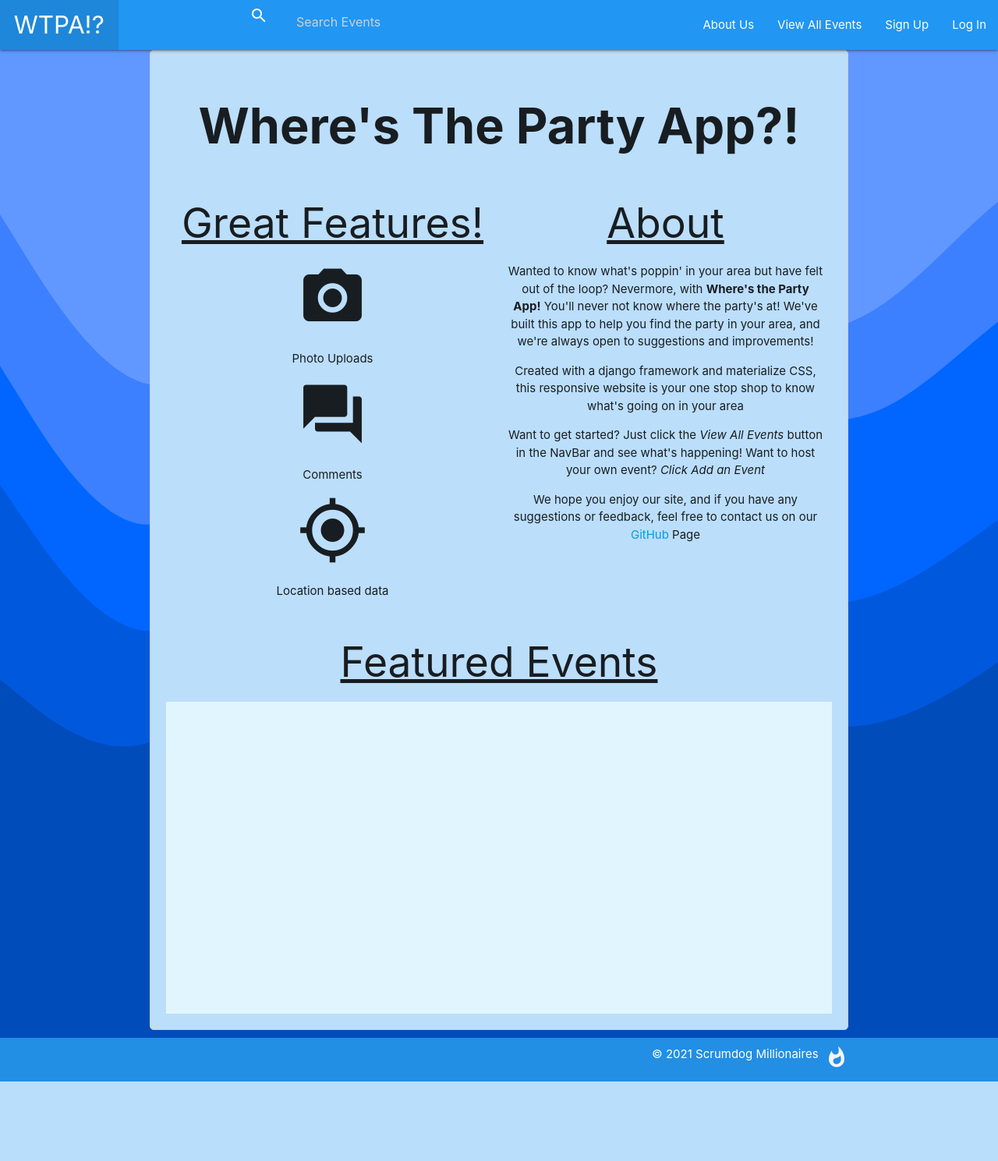
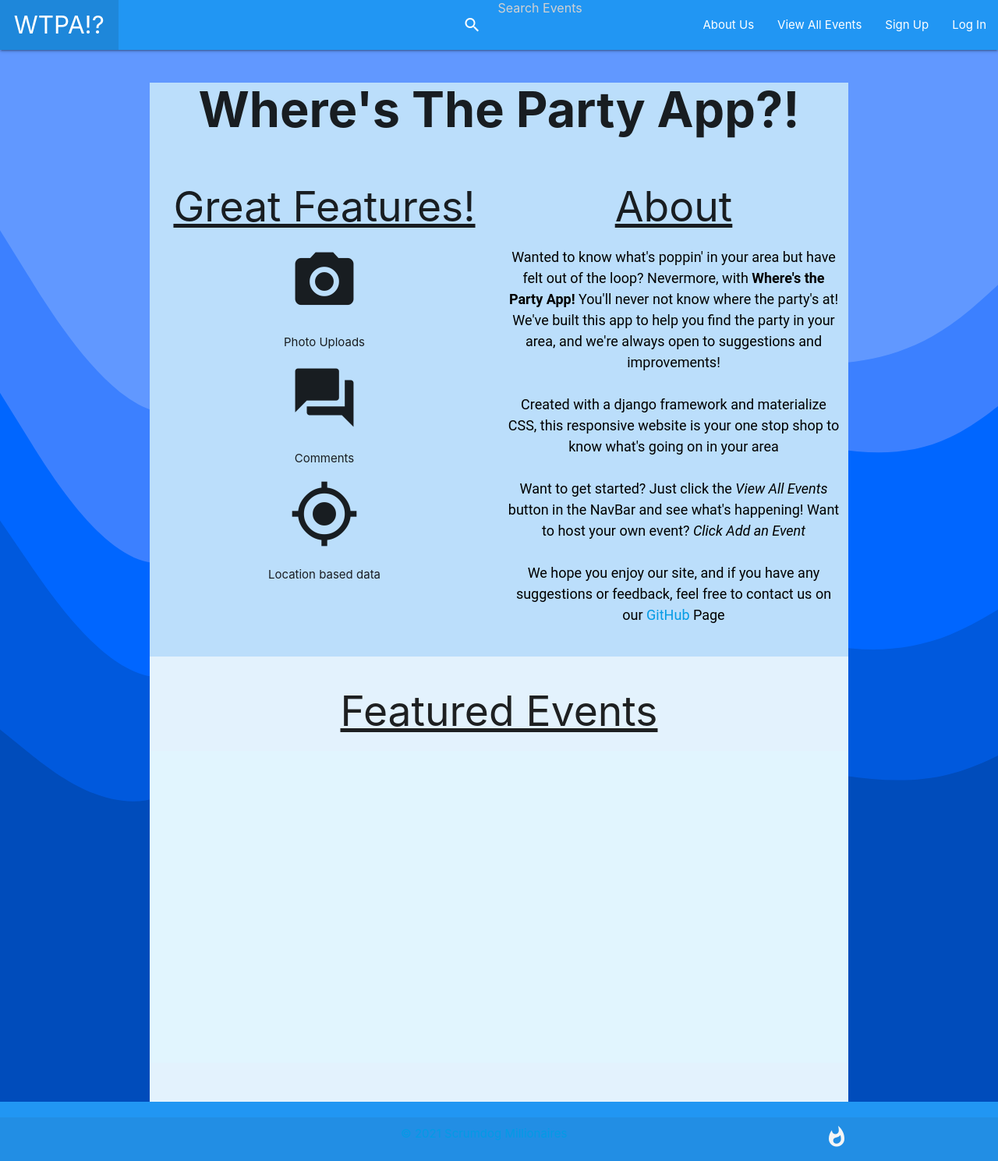
Before and after one commit to countchrisdo/wheresthepartyapp, a Django app: page / in a window 1280 px wide. Shown: the whole page at 78% size. Before the commit the page ends 1387 px from the top, so only its background shows below. Run offline with Django 3.2, Linux system fonts and the light colour scheme; data that the repository does not hold is empty.

Commit message:
updating styling

```diff
--- a/main_app/static/css/style.css
+++ b/main_app/static/css/test-style.css
@@ -34,12 +34,12 @@ main {
   padding: 10px;
 }
 
-#detail-h1 {
+/* #detail-h1 {
   font-size: 4.5em;
   font-weight: bold;
   padding: 10px;
   line-height: 50px !important;
-}
+} */
 
 #event-submit {
   margin-top: 2vh;
--- a/main_app/templates/base.html
+++ b/main_app/templates/base.html
@@ -16,8 +16,11 @@
 </head>
 
 <!-- This is the outermost layer -->
-<body class="center-align" style="background-image: url(../static/svg/wavebg.svg); background-repeat: no-repeat; background-size:cover;">
-  <!-- <body class="center-align blue lighten-5"> -->
+<body class="center-align" style="
+background-image: url(../static/svg/wavebg.svg);
+background-repeat: no-repeat;
+background-size:cover;"
+>
   <header class="navbar-fixed">
     <nav>
       <div class="nav-wrapper blue">
--- a/main_app/templates/home.html
+++ b/main_app/templates/home.html
@@ -1,6 +1,17 @@
 {% extends 'base.html' %}
 
 {% block content %}
+
+<style>
+    #aboutText {
+        font-size: 1.2em;
+        font-family: 'Roboto', sans-serif;
+        color: #000000;
+        text-align: center;
+        margin-top: 20px;
+        margin-bottom: 20px;
+    }
+</style>
 
 <h1 class="title"><b>Where's The Party App?!</b></h1>
 
@@ -19,23 +30,36 @@
     <div class="col s6">
     <h2><u>About</u></h2>
 
-        <p>Wanted to know what's poppin' in your area but have felt out of the loop? Nevermore, with <b>Where's the Party App!</b> You'll never not know where the party's at! We've built this app to help you find the party in your area, and we're always open to suggestions and improvements!</p
+        <p id="aboutText">Wanted to know what's poppin' in your area but have felt out of the loop? Nevermore, with <b>Where's the Party App!</b> You'll never not know where the party's at! We've built this app to help you find the party in your area, and we're always open to suggestions and improvements!
 
-        <p> Created with a django framework and materialize CSS, this responsive website is your one stop shop to know what's going on in your area</p>
+            <br><br>
 
-        <p>Want to get started? Just click the <i>View All Events</i> button in the NavBar and see what's happening! Want to host your own event? <i>Click Add an Event</i></p>
+         Created with a django framework and materialize CSS, this responsive website is your one stop shop to know what's going on in your area
 
-        <p>We hope you enjoy our site, and if you have any suggestions or feedback, feel free to contact us on our <a href="https://github.com/countchrisdo/wheresthepartyapp">GitHub</a> Page</p>
+         <br><br>
+
+         Want to get started? Just click the <i>View All Events</i> button in the NavBar and see what's happening! Want to host your own event? <i>Click Add an Event</i>
+
+         <br><br>
+
+        We hope you enjoy our site, and if you have any suggestions or feedback, feel free to contact us on our <a href="https://github.com/countchrisdo/wheresthepartyapp">GitHub</a> Page</p>
 
     </div>
 </div>
 
 
-<section id="featured-section">
+<section id="featured-section" class="blue lighten-5" style="
+align-items: center;
+justify-content: center;
+padding-top: 5px;
+padding-bottom: 5vh
+">
 <h2><u>Featured Events</u> </h2>
 
 
-<div class="carousel carousel-slider light-blue lighten-5">
+<div class="carousel carousel-slider light-blue lighten-5" style="
+margin-bottom: 10px;
+">
 
 {% for event in events|slice:"0:4" %}
         <a class="carousel-item" href="{% url 'detail' event.id %}">
```
Also changed, not shown: main_app/templates/events/index.html (+8 -2 lines), main_app/templates/main_app/event_detail.html (+23 -16 lines), main_app/templates/main_app/event_form.html (+16 -2 lines).
